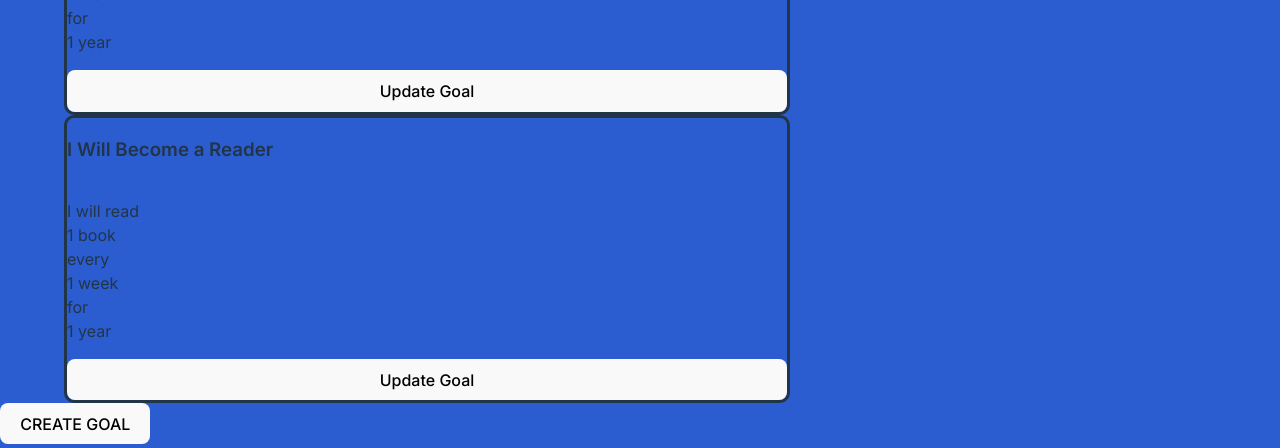
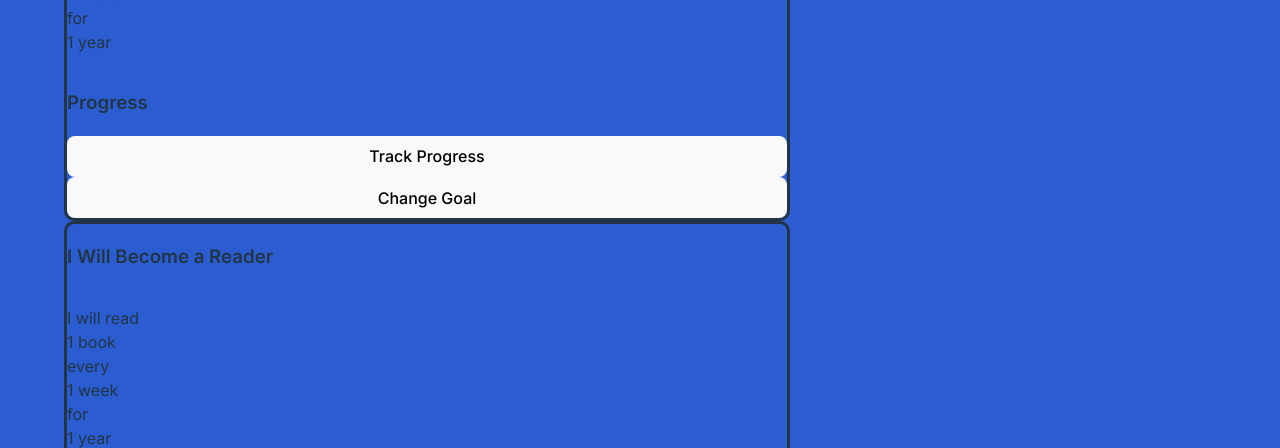
Before and after one commit to MitchWAldrich/book-club, a React (Vite) app: page /dashboard in a window 1280 px wide. Shown: the part 352-800 px from the top of the page. Built offline with nearby package versions, Linux system fonts and the light colour scheme; no server answers.

Commit message:
progress tracker placeholer

```diff
--- a/src/components/GoalListItem.jsx
+++ b/src/components/GoalListItem.jsx
@@ -47,8 +47,13 @@ const GoalListItem = (props) => {
             </>
           ) : null}
         </p>
+        <h3>Progress</h3>
+        {/* Goal Progress */}
         <button type='button' onClick={handleClick}>
-          Update Goal
+          Track Progress
+        </button>
+        <button type='button' onClick={handleClick}>
+          Change Goal
         </button>
       </div>
     </div>
```
